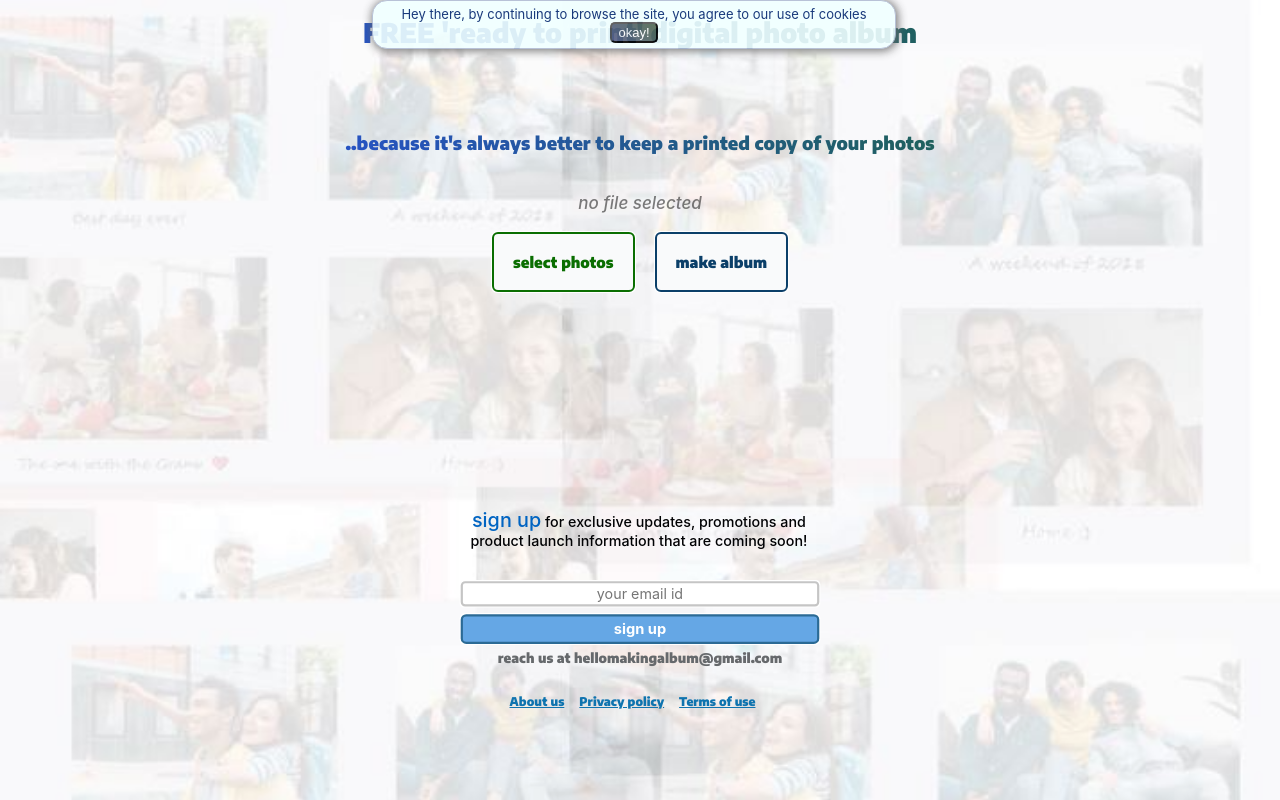
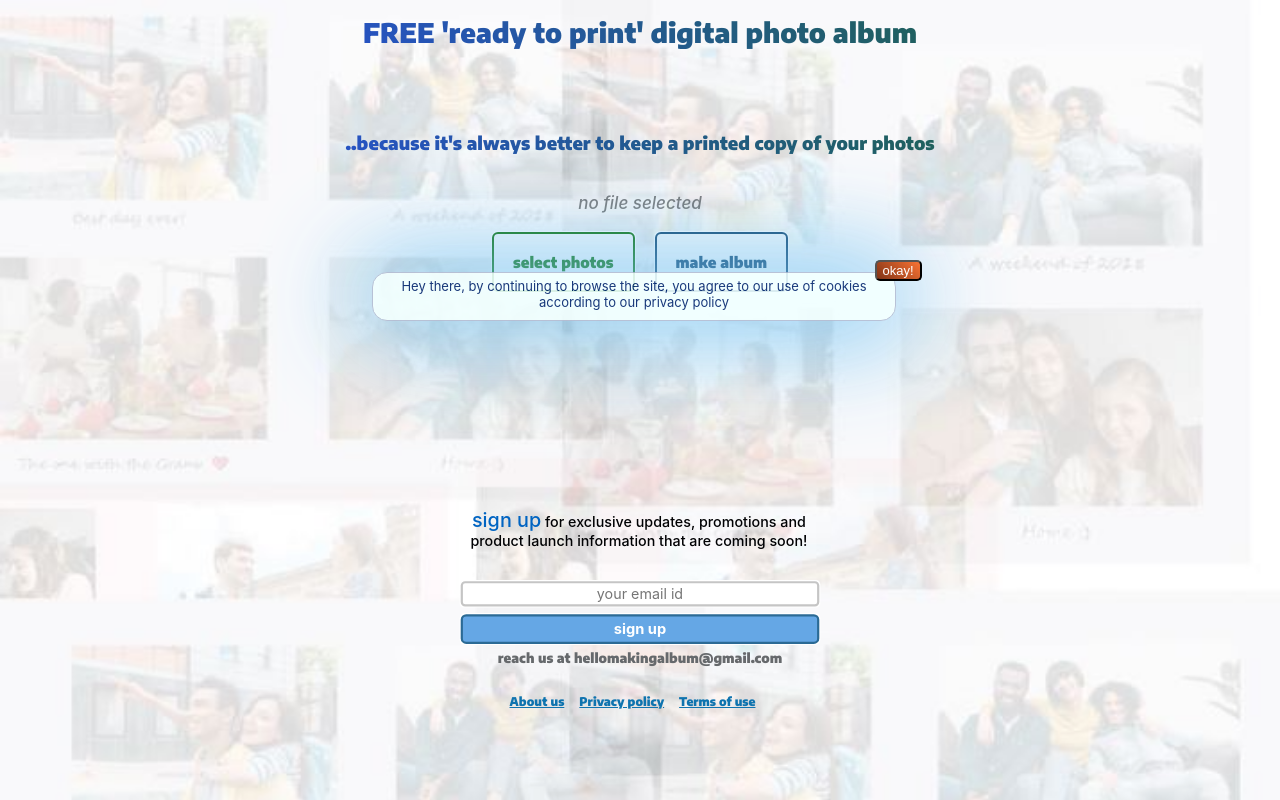
Before and after one commit to edwinvarghese4442/makingalbum_source, a React (Create React App) app: page / in a window 1280 px wide. Shown: the top 800 px of the page. Built offline with nearby package versions, Linux system fonts and the light colour scheme.

Commit message:
cookie ui mod

```diff
--- a/src/App.css
+++ b/src/App.css
@@ -56,6 +56,7 @@
     width: 40%;
     right: 0;
     margin-right: 30%;
+    margin-top: 272px;
     z-index: 10;
     background-color: azure;
     opacity: .9;
@@ -65,16 +66,21 @@
     border: #b1bcd3;
     border-style: solid;
     border-width: 1px;
-  box-shadow: 1px 1px 10px 1px #696969;
-  padding: 5px 5px 5px 5px;
+    box-shadow: 1px 1px 100px 20px #7bc6f3;
+    padding: 5px 5px 10px 5px;
 }
 
 .cookie_button {
   border-radius: 5px;
-  background-image: linear-gradient(45deg, #565e88, #4f6950);
+    background-image: linear-gradient(45deg, #813316, #f97334);
     /* border: rgb(255, 255, 255); */
     color: white;
     font-size: small;
+    position: fixed;
+    right: 0;
+    margin-right: 28%;
+    margin-top: 260px;
+    z-index: 12;
 }
 
  .title1{
--- a/src/App.js
+++ b/src/App.js
@@ -310,7 +310,8 @@ class App extends Component {
   return (
 
     <div className="background">
-      <div className="cookiebar"> Hey there, by continuing to browse the site, you agree to our use of cookies  <button className='cookie_button'>okay!</button></div>
+      <div className="cookiebar"> Hey there, by continuing to browse the site, you agree to our use of cookies according to our privacy policy</div>
+      <button className='cookie_button'>okay!</button>
       <h1 className = "title1">FREE 'ready to print' digital photo album</h1>
       <h2 className = "title2">..because it's always better to keep a printed copy of your photos</h2>
 
```
Lines whose indentation alone changed are shown as unchanged.
